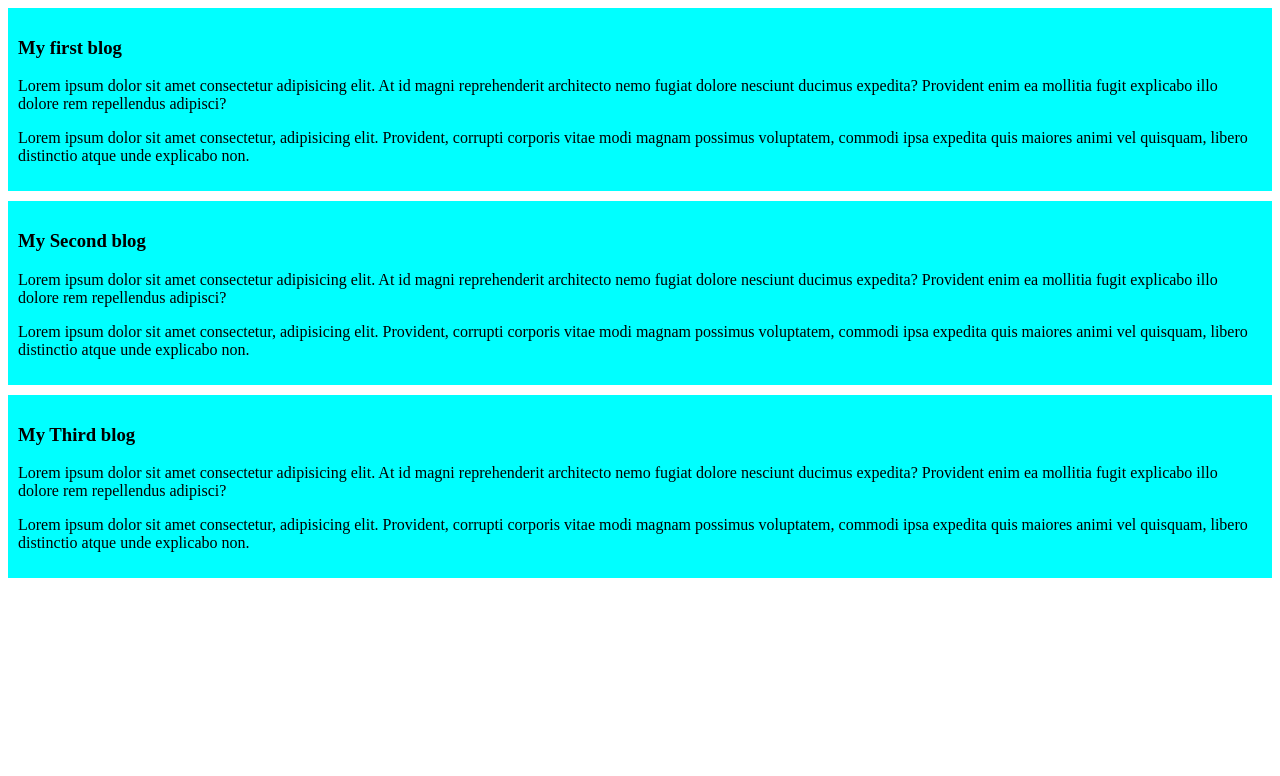
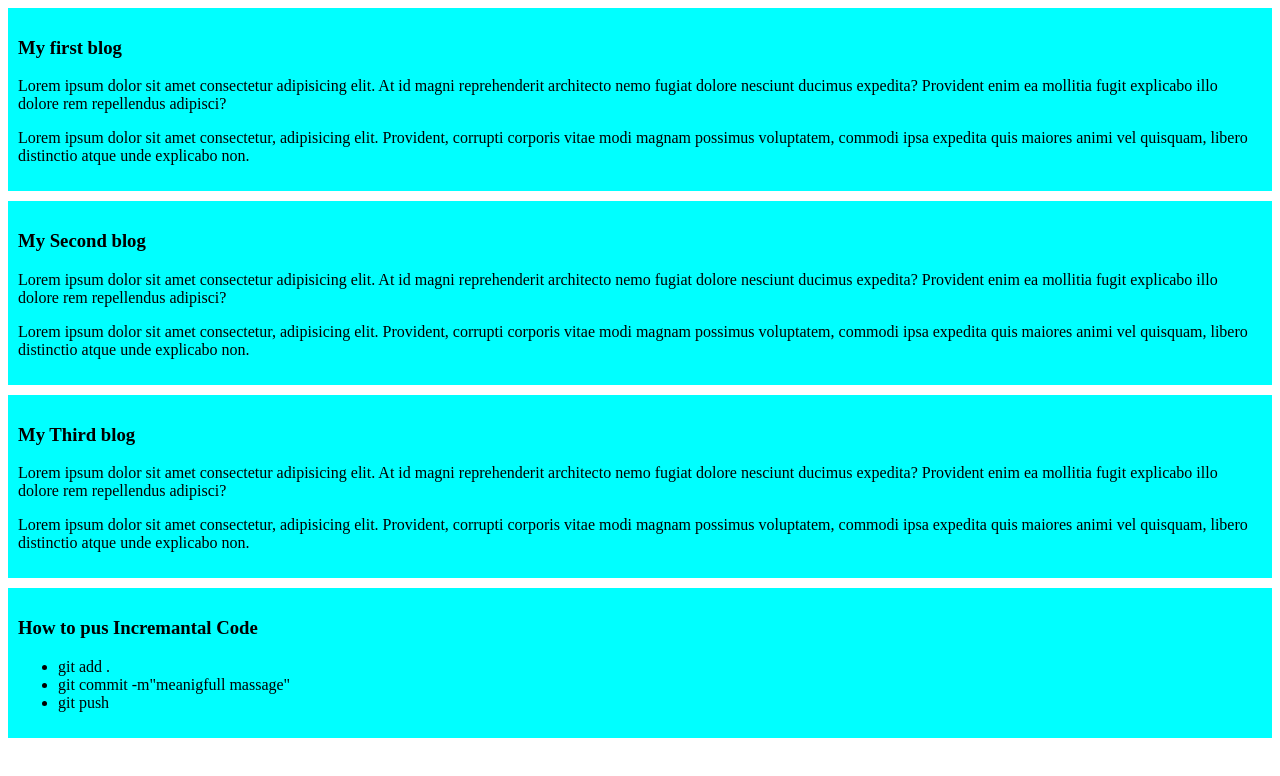
Before and after one commit to monir1988/my-simple-repository-website, a plain HTML site: page index.html in a window 1280 px wide. Drawn offline with Linux system fonts and the light colour scheme.

Commit message:
added a list to push code

```diff
--- a/index.html
+++ b/index.html
@@ -28,5 +28,17 @@
 
 
     </div>
+
+    <div>
+        <h3>How to pus Incremantal Code</h3>
+        <ul>
+            <li>git add .</li>
+            <li> git commit -m"meanigfull massage"</li>
+            <li>git push</li>
+
+
+        </ul>
+
+    </div>
 </body>
 </html>
```
